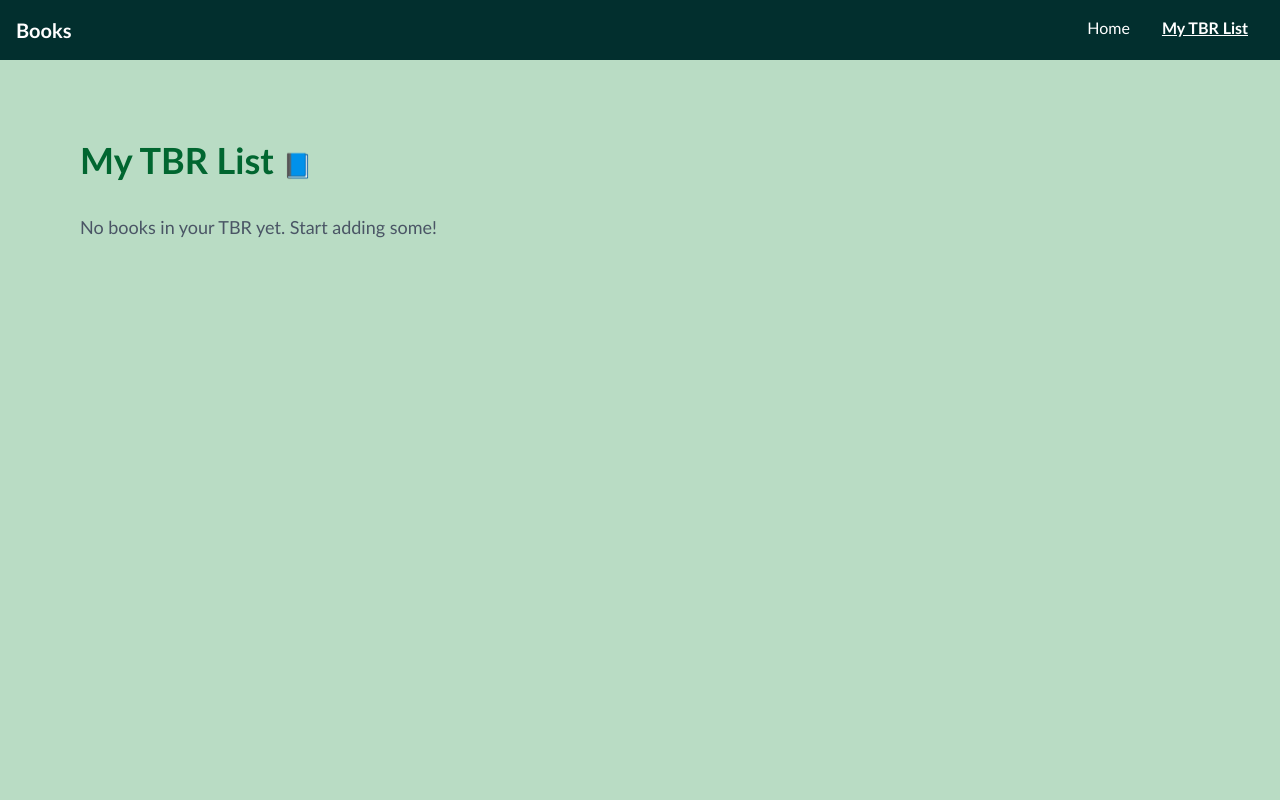
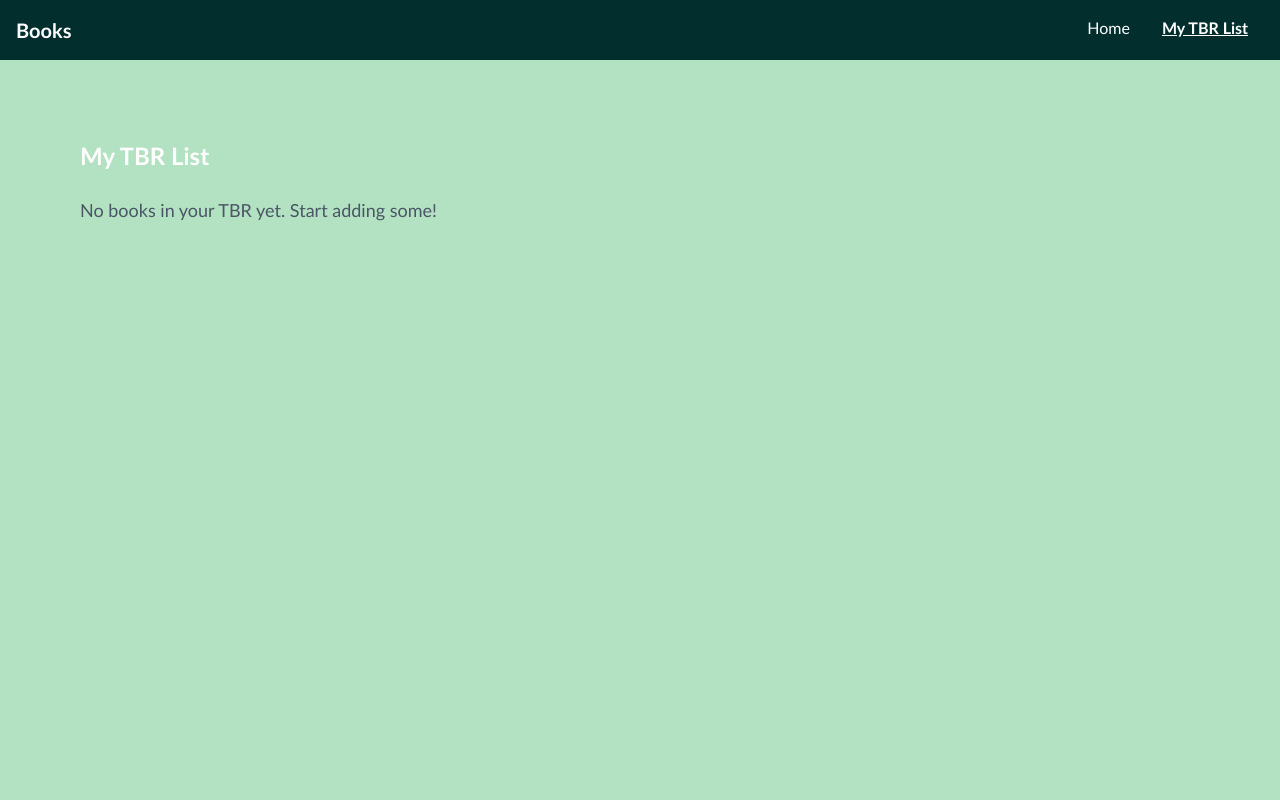
Before and after one commit to Faziee/booknook, a Next.js app: page /tbr in a window 1280 px wide. Shown: the top 800 px of the page. Built offline with nearby package versions, Linux system fonts and the light colour scheme.

Commit message:
updated styling

```diff
--- a/src/app/tbr/page.js
+++ b/src/app/tbr/page.js
@@ -4,7 +4,7 @@ import { useState } from "react";
 import { useTBR } from "../context/TBRContext";
 import Link from "next/link";
 import BookCard from "../components/BookCard";
-import ReadModal from "../components/ReadModal"; // You'll need to create this
+import ReadModal from "../components/ReadModal";
 
 export default function TBRPage() {
   const { tbr, deleteFromTBR, markAsRead } = useTBR();
@@ -23,27 +23,20 @@ export default function TBRPage() {
 
   return (
     <div className="min-h-screen p-6 md:p-12">
-      <h3 className="text-4xl font-bold text-green-800 mb-8">
-        My TBR List <span className="text-2xl">📘</span>
-      </h3>
+      <h1 className="text-2xl font-bold mb-6">
+        My TBR List
+      </h1>
 
       {tbr.length === 0 ? (
         <p className="text-gray-600 text-lg">No books in your TBR yet. Start adding some!</p>
       ) : (
-        <div className="space-y-8">
+        <div className="grid grid-cols-1 sm:grid-cols-2 lg:grid-cols-3 gap-6">
           {tbr.map((book) => (
             <div
               key={`${book.id}-${book.volumeInfo.title}`}
               className="flex items-start gap-6 mb-6"
             >
-              {/* Book Info */}
-              <Link
-  href={`/books/${book.id}`}
-  className="flex-shrink-0 group hover:scale-105 transition-transform duration-300"
->
-  <BookCard book={book} />
-</Link>
-
+              <BookCard book={book} />
               {/* Button Group */}
               <div className="flex flex-col gap-3">
                 {/* Updated Mark as Read Button */}
--- a/src/styles/globals.css
+++ b/src/styles/globals.css
@@ -1,7 +1,7 @@
 @import "tailwindcss";
 
 :root {
-  --background: rgb(185, 220, 196); /* Light pastel pink */
+  --background: rgb(178, 226, 193); /* Light pastel pink */
   --foreground: rgb(255, 255, 255); /* White */
 }
 
```
